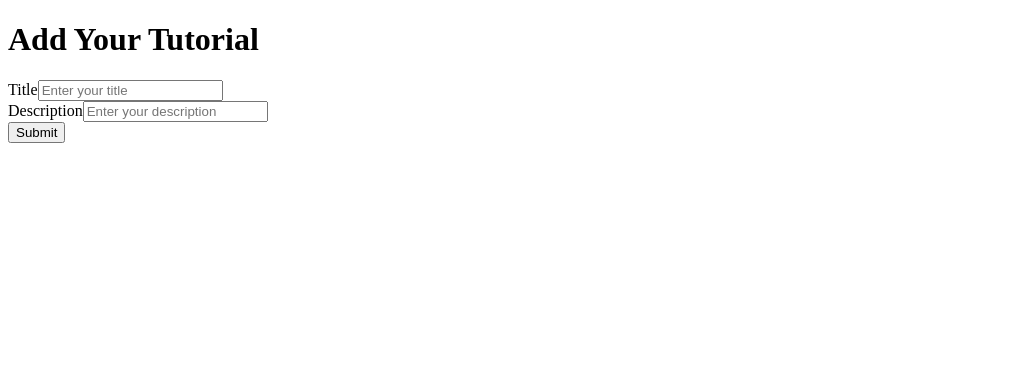
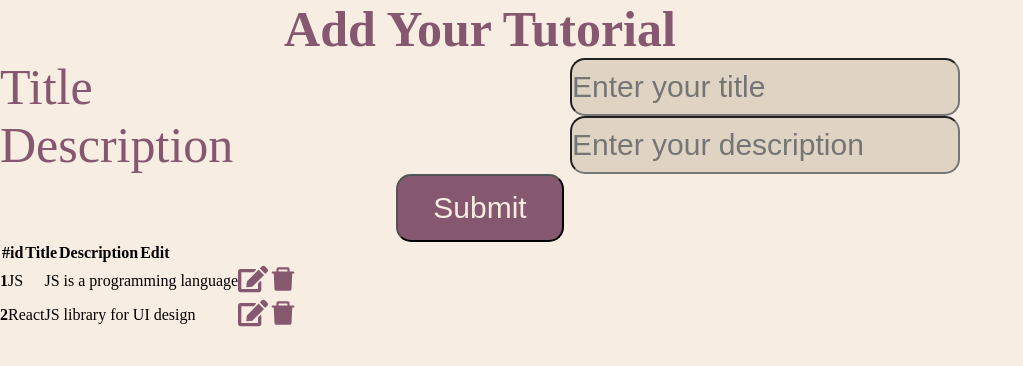
Before and after one commit to fulyature/tutorial-app, a React (Create React App) app: page / in a window 1280 px wide. Shown: the top 366 px of the page, without its empty margins (0-1023 px from the left). Built offline with nearby package versions, Linux system fonts and the light colour scheme.

Commit message:
useState and keyboardEvents

```diff
--- a/package.json
+++ b/package.json
@@ -8,6 +8,7 @@
     "react": "^18.2.0",
     "react-bootstrap": "^2.8.0",
     "react-dom": "^18.2.0",
+    "react-icons": "^4.10.1",
     "react-scripts": "5.0.1"
   },
   "scripts": {
--- a/src/App.js
+++ b/src/App.js
@@ -1,9 +1,11 @@
 import AddTutorial from "./components/AddTutorial";
+import TutorialList from "./components/TutorialList";
 
 function App() {
   return (
     <div className="App">
       <AddTutorial />
+      <TutorialList />
     </div>
   );
 }
--- a/src/components/AddTutorial.jsx
+++ b/src/components/AddTutorial.jsx
@@ -1,19 +1,41 @@
-import React from "react";
+import { useState } from "react";
 
 const AddTutorial = () => {
+  const [title, setTitle] = useState("");
+  const [description, setDescription] = useState("");
+
+  const handleSubmit = (e) => {};
+
   return (
-    <div>
+    <div className="container">
       <h1>Add Your Tutorial</h1>
-      <form>
-        <div>
-          <label>Title</label>
-          <input id="title" placeholder="Enter your title" type="text" />
+      <form onSubmit={handleSubmit}>
+        <div className="content">
+          <div className="title-wraper">
+            <label>Title</label>
+            <input
+              id="title"
+              placeholder="Enter your title"
+              type="text"
+              value={title}
+              onChange={(e) => setTitle(e.target.value)}
+              required
+            />
+          </div>
+          <div className="des-wraper">
+            <label>Description</label>
+            <input
+              id="desc"
+              placeholder="Enter your description"
+              type="text"
+              value={description}
+              onChange={(e) => setDescription(e.target.value)}
+              required
+            />
+          </div>
         </div>
-        <div>
-          <label>Description</label>
-          <input id="desc" placeholder="Enter your description" type="text" />
-        </div>
-        <button type="submit" className="btn btn-danger mb-4">
+
+        <button type="submit" className="btn">
           Submit
         </button>
       </form>
--- a/src/components/TutorialList.jsx
+++ b/src/components/TutorialList.jsx
@@ -0,0 +1,50 @@
+import { FaEdit } from "react-icons/fa";
+import { AiFillDelete } from "react-icons/ai";
+
+const TutorialList = () => {
+  const tutorials = [
+    {
+      id: 1,
+      title: "JS",
+      description: "JS is a programming language",
+    },
+    {
+      id: 2,
+      title: "React",
+      description: "JS library for UI design",
+    },
+  ];
+
+  return (
+    <div>
+      <table>
+        <thead>
+          <tr>
+            <th>#id</th>
+            <th>Title</th>
+            <th>Description</th>
+            <th>Edit</th>
+          </tr>
+        </thead>
+      </table>
+      <tbody>
+        {tutorials?.map((item) => {
+          const { id, title, description } = item;
+          return (
+            <tr key={id}>
+              <th>{id}</th>
+              <td>{title}</td>
+              <td>{description}</td>
+              <td className="text-center text-nowrap">
+                <FaEdit size={30} type="button" className="edit" />
+                <AiFillDelete size={30} type="button" className="delete" />
+              </td>
+            </tr>
+          );
+        })}
+      </tbody>
+    </div>
+  );
+};
+
+export default TutorialList;
--- /dev/null
+++ b/src/index.css
@@ -0,0 +1,51 @@
+* {
+  margin: 0;
+  padding: 0;
+  box-sizing: border-box;
+  background: #f8ede3;
+}
+.container {
+  background-color: #ba704f;
+  display: flex;
+  flex-direction: column;
+  justify-content: center;
+  font-size: 25px;
+  text-align: center;
+  max-width: 75%;
+  color: #85586f;
+}
+.content {
+  display: flex;
+  flex-direction: column;
+  justify-content: space-between;
+  font-size: 50px;
+}
+input {
+  font-size: 30px;
+  background-color: #dfd3c3;
+  border-radius: 15px;
+  color: #85586f;
+  max-width: 80%;
+}
+.title-wraper {
+  display: flex;
+
+  justify-content: space-between;
+}
+
+.des-wraper {
+  display: flex;
+
+  justify-content: space-between;
+}
+.btn {
+  font-size: 30px;
+  padding: 15px 35px;
+  border-radius: 15px;
+  background-color: #85586f;
+  color: #f8ede3;
+}
+.edit,
+.delete {
+  color: #85586f;
+}
```
Also changed, not shown: src/index.js (+6 -5 lines), 11 other files (tests, documents, lock files or other folders).
